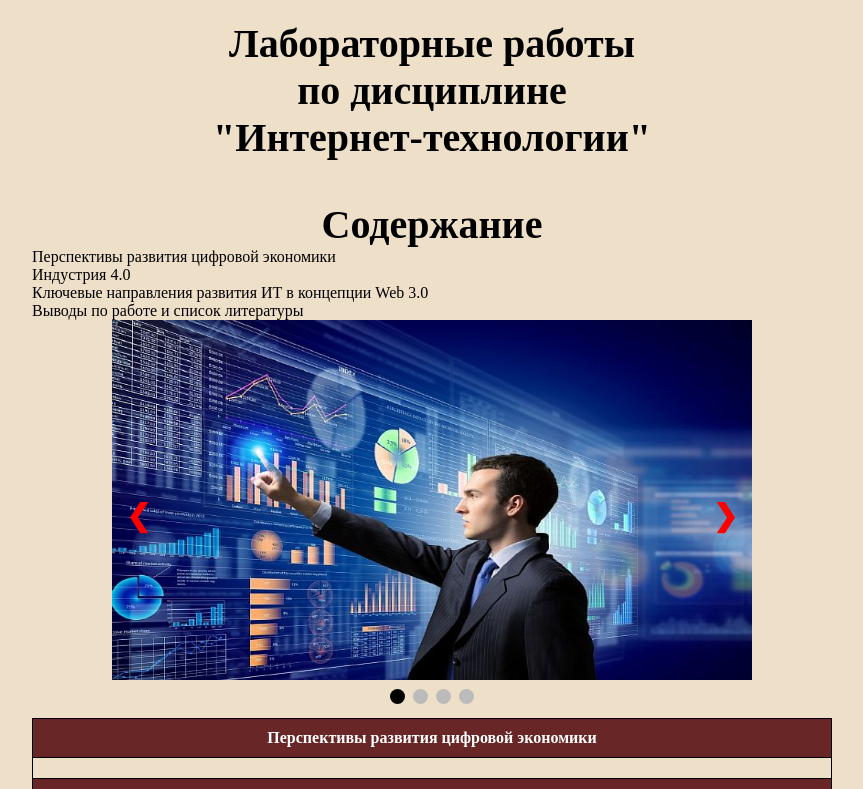
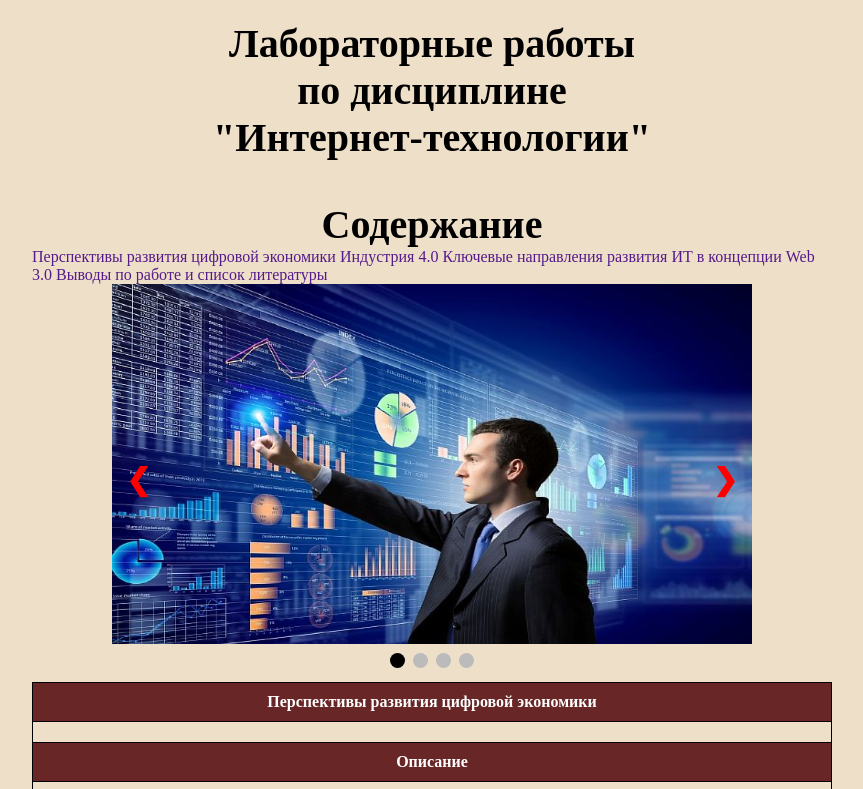
Before and after one commit to Darina-Plotnikova/Darina-Plotnikova.github.io, a plain HTML site: page index.html in a window 1280 px wide. Shown: the top 789 px of the page, without its empty margins (208-1071 px from the left). Drawn offline with Linux system fonts and the light colour scheme.

Commit message:
Update index.html

```diff
--- a/index.html
+++ b/index.html
@@ -15,14 +15,15 @@
             <p class="text-dec" style="padding: 0px 0px 40px 0px;">"Интернет-технологии"</p>
             <p></p>
             <p class="text-dec">Содержание</p>
-            <p onclick="show(1); return false;">Перспективы развития цифровой экономики</p>
-            <p onclick="show(2); return false;">Индустрия 4.0</p>
-            <p onclick="show(3); return false;">Ключевые направления развития ИТ в концепции Web 3.0</p>
-            <p onclick="show(4); return false;">Выводы по работе и список литературы</p>
+            <a href="" onclick="show(1); return false;">Перспективы развития цифровой экономики</a>
+            <a href="" onclick="show(2); return false;">Индустрия 4.0</a>
+            <a href="" onclick="show(3); return false;">Ключевые направления развития ИТ в концепции Web 3.0</a>
+            <a href="" onclick="show(4); return false;">Выводы по работе и список литературы</a>
+        </div>
+        <div>
             <p></p>
             <p></p>
         </div>
-
         <div class="left">
             <!--Слайдер-->
             <div class="Slider table">
```
